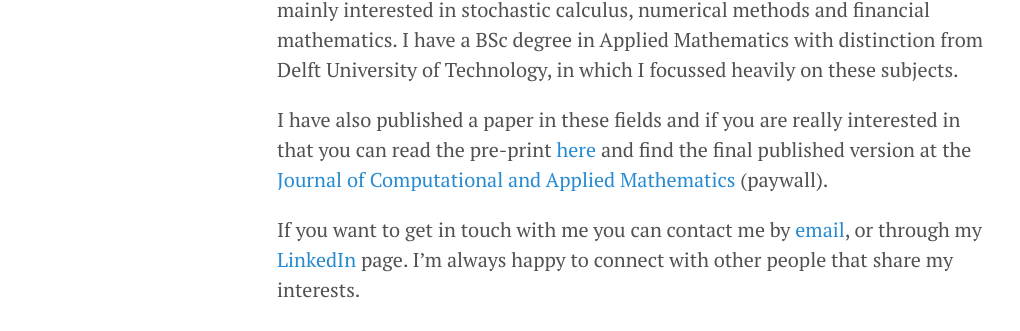
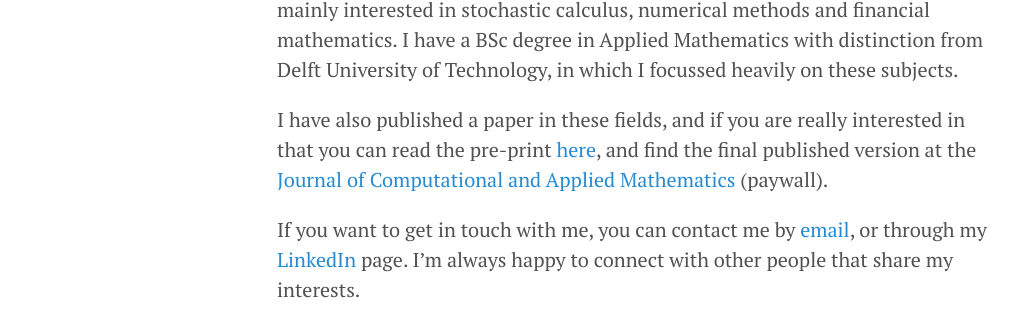
Before and after one commit to thuijskens/thuijskens.github.io, a Jekyll site: the page built from about.md, in a window 1280 px wide. Shown: the part 397-728 px from the top of the page, without its empty margins (3-1023 px from the left). Built offline with Jekyll 4.4.1, drawn with Linux system fonts in a browser that asks for light colours.

```diff
--- a/about.md
+++ b/about.md
@@ -7,6 +7,6 @@ I am Thomas Huijskens, born in the US but brought up in The Netherlands. I am cu
 
 I graduated with distinction from the University of Oxford with a masters degree in statistics. Before moving to the fields of statistics and data science, I was mainly interested in stochastic calculus, numerical methods and financial mathematics. I have a BSc degree in Applied Mathematics with distinction from Delft University of Technology, in which I focussed heavily on these subjects.
 
-I have also published a paper in these fields and if you are really interested in that you can read the pre-print [here](http://papers.ssrn.com/sol3/papers.cfm?abstract_id=2622452) and find the final published version at the [Journal of Computational and Applied Mathematics](http://www.sciencedirect.com/science/article/pii/S0377042715005191) (paywall).
+I have also published a paper in these fields, and if you are really interested in that you can read the pre-print [here](http://papers.ssrn.com/sol3/papers.cfm?abstract_id=2622452), and find the final published version at the [Journal of Computational and Applied Mathematics](http://www.sciencedirect.com/science/article/pii/S0377042715005191) (paywall).
 
-If you want to get in touch with me you can contact me by [email](mailto:thomas_huijskens@hotmail.com), or through my [LinkedIn](https://uk.linkedin.com/in/thomashuijskens) page. I'm always happy to connect with other people that share my interests.
+If you want to get in touch with me, you can contact me by [email](mailto:thomas_huijskens@hotmail.com), or through my [LinkedIn](https://uk.linkedin.com/in/thomashuijskens) page. I'm always happy to connect with other people that share my interests.
```
